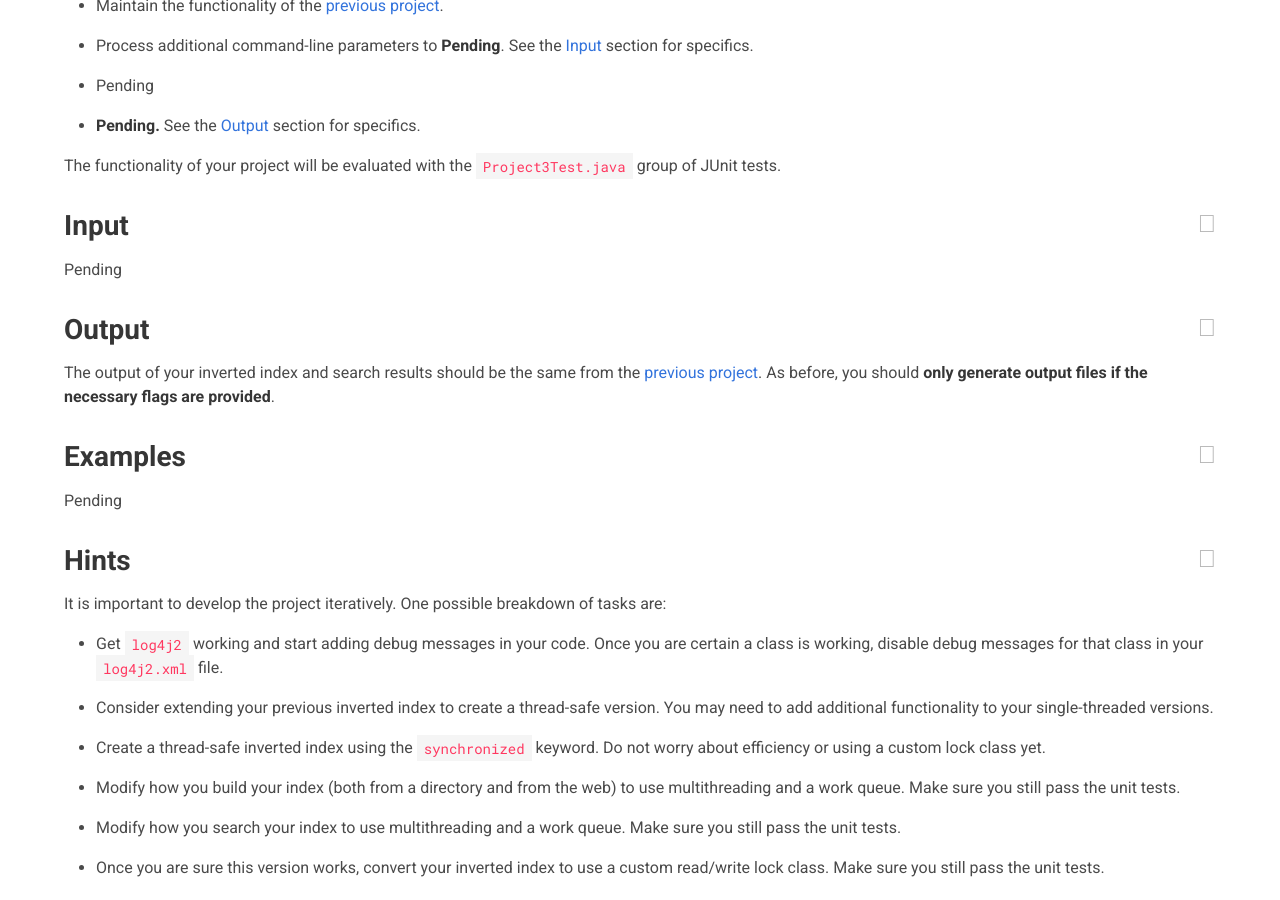
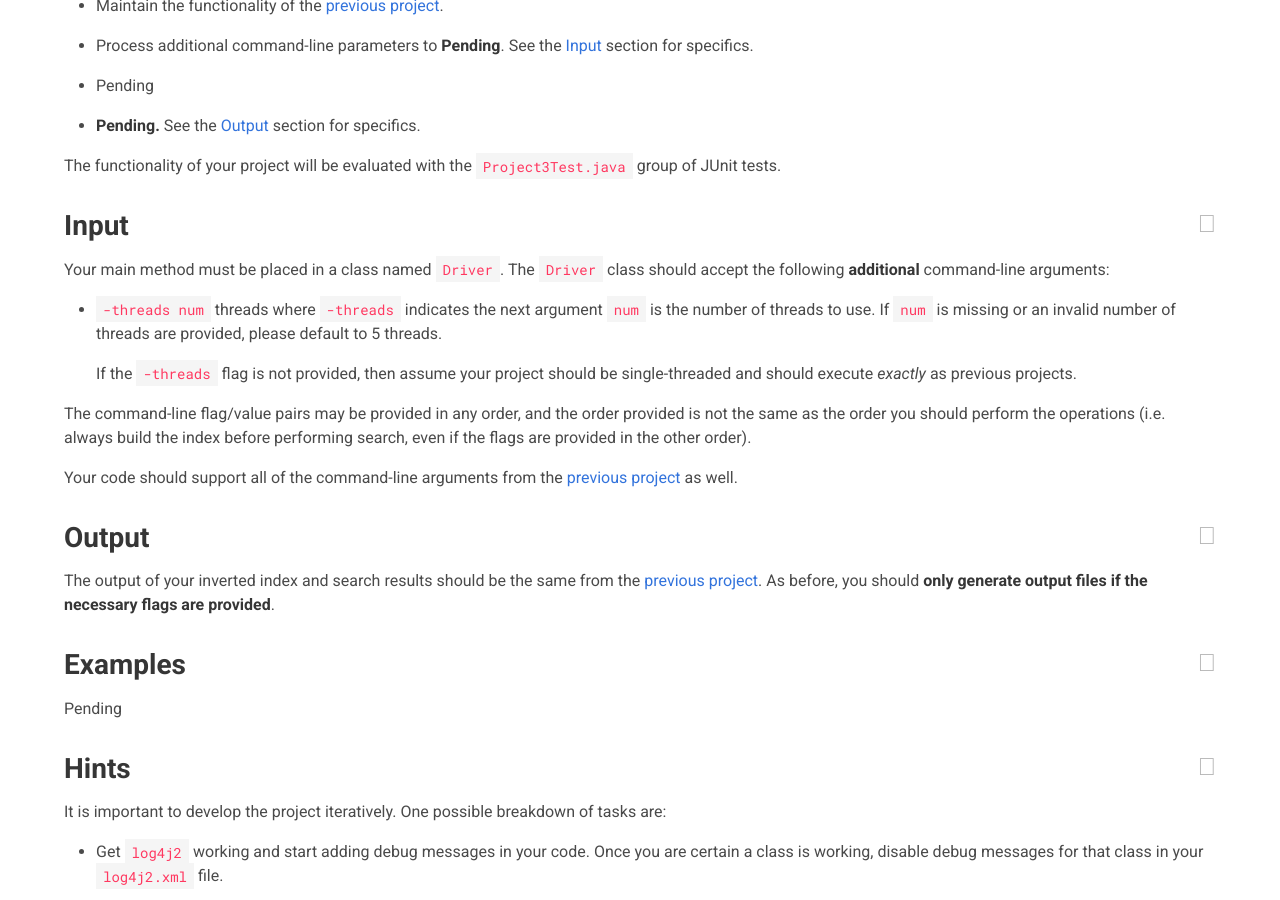
Before and after one commit to usf-cs212-fall2018/usf-cs212-fall2018.github.io, a Jekyll site: the page built from _posts/2018-10-08-project-3.md, in a window 1280 px wide and 900 px high, scrolled down 494 px. Built offline with Jekyll 4.4.1, drawn with Linux system fonts in a browser that asks for light colours; nearby versions of some CDN libraries.

Commit message:
Filled in input section.

```diff
--- a/_posts/2018-10-08-project-3.md
+++ b/_posts/2018-10-08-project-3.md
@@ -24,7 +24,15 @@ The functionality of your project will be evaluated with the `Project3Test.java`
 
 {% include section.html level="h2" name="Input" %}
 
-Pending
+Your main method must be placed in a class named `Driver`. The `Driver` class should accept the following **additional** command-line arguments:
+
+  - `-threads num` threads where `-threads` indicates the next argument `num` is the number of threads to use. If `num` is missing or an invalid number of threads are provided, please default to 5 threads.
+
+    If the `-threads` flag is not provided, then assume your project should be single-threaded and should execute *exactly* as previous projects.
+
+The command-line flag/value pairs may be provided in any order, and the order provided is not the same as the order you should perform the operations (i.e. always build the index before performing search, even if the flags are provided in the other order).
+
+Your code should support all of the command-line arguments from the [previous project]({% post_url 2018-09-12-project-2 %}) as well.
 
 {% include section.html level="h2" name="Output" %}
 
```
